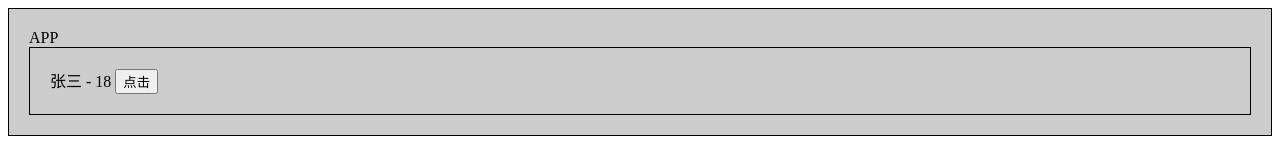
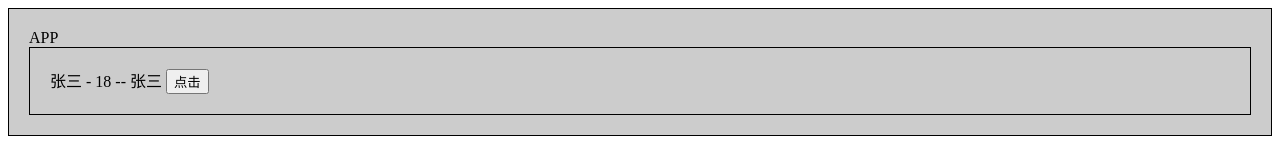
Before and after one commit to xiaodongxier/vue3_vite_ts_202401, a Vue app: page / in a window 1280 px wide. Shown: the top 165 px of the page. Built offline with nearby package versions, Linux system fonts and the light colour scheme.

Commit message:
定时同步完成...

```diff
--- a/src/components/Preson.vue
+++ b/src/components/Preson.vue
@@ -1,12 +1,12 @@
 <!--
  * @Date: 2024-01-22 23:27:13
- * @LastEditTime: 2024-01-23 22:15:09
+ * @LastEditTime: 2024-01-23 22:18:12
  * @Author: wangyongjie
  * @Note:
 -->
 <template>
   <div class="Preson">
-    {{name}} - {{ age }}
+    {{name}} - {{ age }} -- {{ hha }}
     <button @click="handleClick">点击</button>
   </div>
 </template>
@@ -18,7 +18,8 @@ export default {
     return {
       description: 'Preson',
       name:'张三',
-      age:18
+      age:18,
+      hha: this.name
     }
   },
   methods: {
```
